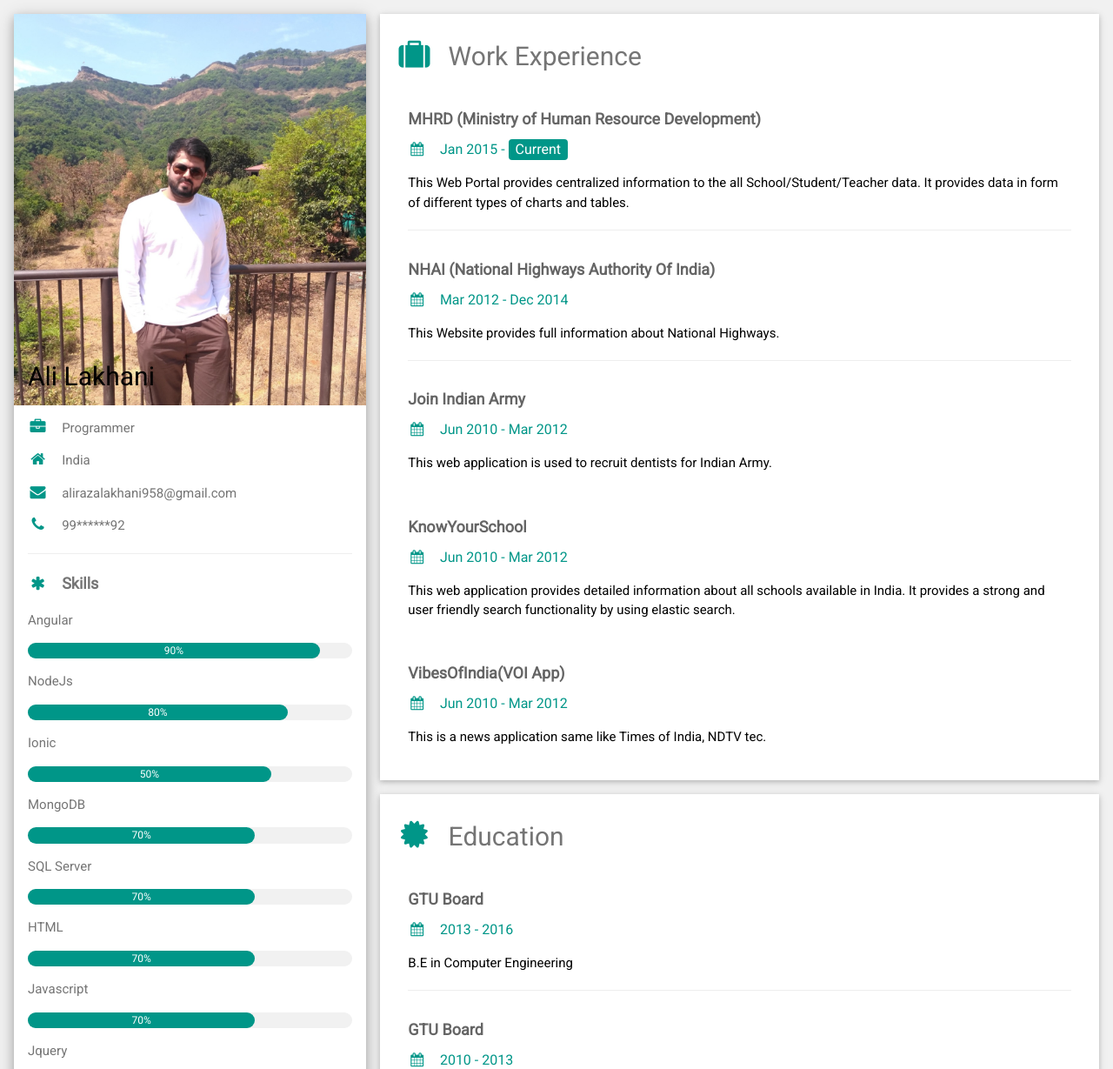
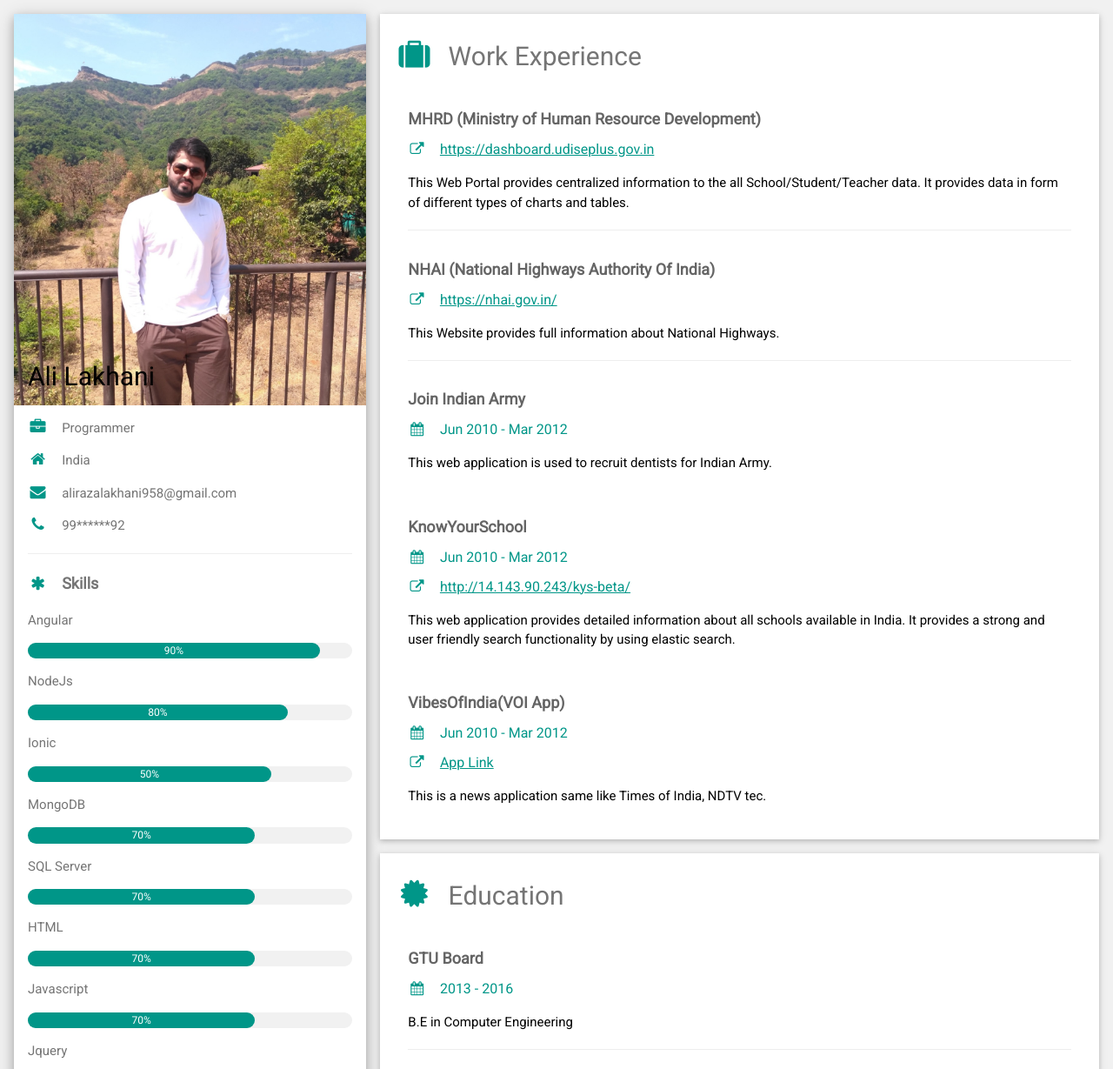
Before and after one commit to alirazagit/alilakhani, a plain HTML site: page index.html in a window 1280 px wide. Shown: the top 1229 px of the page at 87% size. Drawn offline with nearby package versions, Linux system fonts and the light colour scheme.

Commit message:
Link symbol added

```diff
--- a/index.html
+++ b/index.html
@@ -114,7 +114,9 @@ html,body,h1,h2,h3,h4,h5,h6 {font-family: "Roboto", sans-serif}
         <h2 class="w3-text-grey w3-padding-16"><i class="fa fa-suitcase fa-fw w3-margin-right w3-xxlarge w3-text-teal"></i>Work Experience</h2>
         <div class="w3-container">
           <h5 class="w3-opacity"><b>MHRD (Ministry of Human Resource Development)</b></h5>
-          <h6 class="w3-text-teal"><i class="fa fa-calendar fa-fw w3-margin-right"></i>Jan 2015 - <span class="w3-tag w3-teal w3-round">Current</span></h6>
+
+		  <h6 class="w3-text-teal"><i class="fa fa-external-link fa-fw w3-margin-right" aria-hidden="true"></i><a href="https://dashboard.udiseplus.gov.in" target="blank">https://dashboard.udiseplus.gov.in</a></h6>
+
 
 
           <p>This Web Portal provides centralized information to the all School/Student/Teacher data. It provides data in form of different types of  charts and tables.</p>
@@ -122,7 +124,8 @@ html,body,h1,h2,h3,h4,h5,h6 {font-family: "Roboto", sans-serif}
         </div>
         <div class="w3-container">
           <h5 class="w3-opacity"><b>NHAI (National Highways Authority Of India)</b></h5>
-          <h6 class="w3-text-teal"><i class="fa fa-calendar fa-fw w3-margin-right"></i>Mar 2012 - Dec 2014</h6>
+
+		   <h6 class="w3-text-teal"><i class="fa fa-external-link fa-fw w3-margin-right" aria-hidden="true"></i><a href="https://nhai.gov.in" target="blank">https://nhai.gov.in/</a></h6>
           <p>This Website provides full information about National Highways.</p>
           <hr>
         </div>
@@ -134,11 +137,14 @@ html,body,h1,h2,h3,h4,h5,h6 {font-family: "Roboto", sans-serif}
 		 <div class="w3-container">
           <h5 class="w3-opacity"><b>KnowYourSchool</b></h5>
           <h6 class="w3-text-teal"><i class="fa fa-calendar fa-fw w3-margin-right"></i>Jun 2010 - Mar 2012</h6>
+		   <h6 class="w3-text-teal"><i class="fa fa-external-link fa-fw w3-margin-right" aria-hidden="true"></i><a href="http://14.143.90.243/kys-beta" target="blank">http://14.143.90.243/kys-beta/</a></h6>
           <p>This web application provides detailed information about all schools available in India. It provides a strong and user friendly search functionality by using elastic search.</p><br>
         </div>
 		 <div class="w3-container">
           <h5 class="w3-opacity"><b>VibesOfIndia(VOI  App)</b></h5>
           <h6 class="w3-text-teal"><i class="fa fa-calendar fa-fw w3-margin-right"></i>Jun 2010 - Mar 2012</h6>
+		  <h6 class="w3-text-teal"><i class="fa fa-external-link fa-fw w3-margin-right" aria-hidden="true"></i><a href="https://play.google.com/store/apps/details?id=com.voiapp.app" target="blank">App Link</a></h6>
+
           <p>This is a news application same like Times of India, NDTV tec.</p><br>
         </div>
       </div>
```
